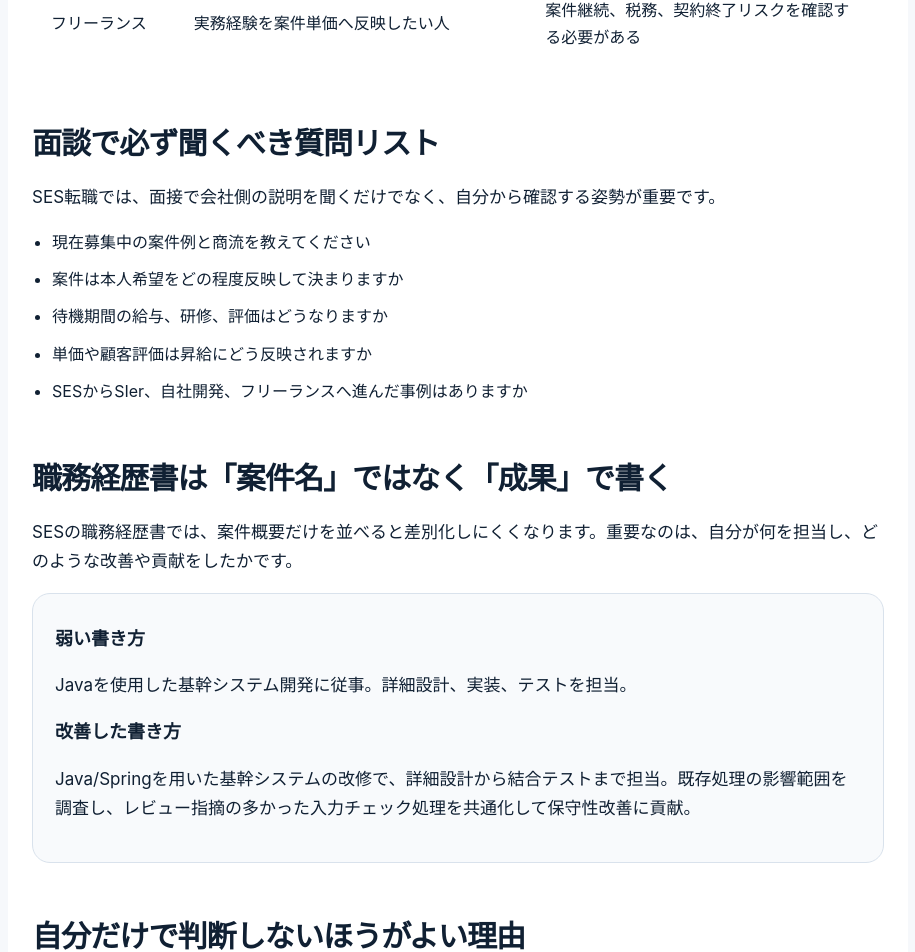
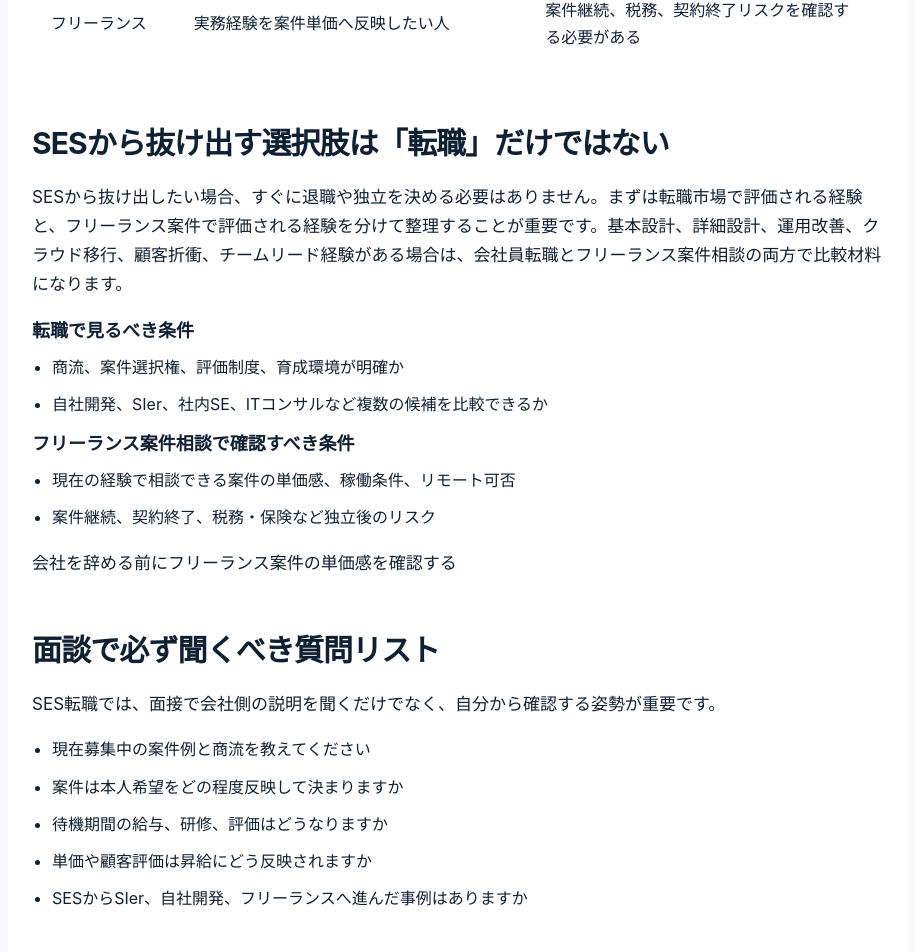
Before and after one commit to kosukekurihara-prog/engineer-career-lp, a Next.js app: page /articles/ses-exit in a window 1280 px wide. Shown: the part 3676-4628 px from the top of the page, without its empty margins (182-1097 px from the left). Built offline with nearby package versions, Linux system fonts and the light colour scheme.

Commit message:
Add SES freelance comparison guidance

```diff
--- a/app/articles/ses-exit/page.tsx
+++ b/app/articles/ses-exit/page.tsx
@@ -99,6 +99,22 @@ export default function SesExitArticle() {
       </section>
 
       <section>
+        <h2>SESから抜け出す選択肢は「転職」だけではない</h2>
+        <p>SESから抜け出したい場合、すぐに退職や独立を決める必要はありません。まずは転職市場で評価される経験と、フリーランス案件で評価される経験を分けて整理することが重要です。基本設計、詳細設計、運用改善、クラウド移行、顧客折衝、チームリード経験がある場合は、会社員転職とフリーランス案件相談の両方で比較材料になります。</p>
+        <h3>転職で見るべき条件</h3>
+        <ul>
+          <li>商流、案件選択権、評価制度、育成環境が明確か</li>
+          <li>自社開発、SIer、社内SE、ITコンサルなど複数の候補を比較できるか</li>
+        </ul>
+        <h3>フリーランス案件相談で確認すべき条件</h3>
+        <ul>
+          <li>現在の経験で相談できる案件の単価感、稼働条件、リモート可否</li>
+          <li>案件継続、契約終了、税務・保険など独立後のリスク</li>
+        </ul>
+        <p><a href="/freelance/">会社を辞める前にフリーランス案件の単価感を確認する</a></p>
+      </section>
+
+      <section>
         <h2>面談で必ず聞くべき質問リスト</h2>
         <p>SES転職では、面接で会社側の説明を聞くだけでなく、自分から確認する姿勢が重要です。</p>
         <ul>
@@ -131,7 +147,7 @@ export default function SesExitArticle() {
         <h2>関連記事で次の選択肢を比較する</h2>
         <div className="articleCards homeArticles">
           <a className="articleCard" href="/articles/sier-to-product"><span>SIer転職</span><h3>SIer経験を自社開発・DX案件へつなげる</h3><p>上流工程、クラウド、業務改善経験の見せ方を整理します。</p><strong>記事を読む →</strong></a>
-          <a className="articleCard" href="/freelance/"><span>フリーランス案件</span><h3>SES・SIer経験を案件単価へ変える前に確認すること</h3><p>単価相場、リモート可否、独立リスクを相談前に整理します。</p><strong>案件相談LPを見る →</strong></a>
+          <a className="articleCard" href="/freelance/"><span>フリーランス案件</span><h3>会社を辞める前にフリーランス案件の単価感を確認する</h3><p>単価相場、リモート可否、独立リスクを相談前に整理します。</p><strong>案件相談LPを見る →</strong></a>
         </div>
       </section>
 
```
